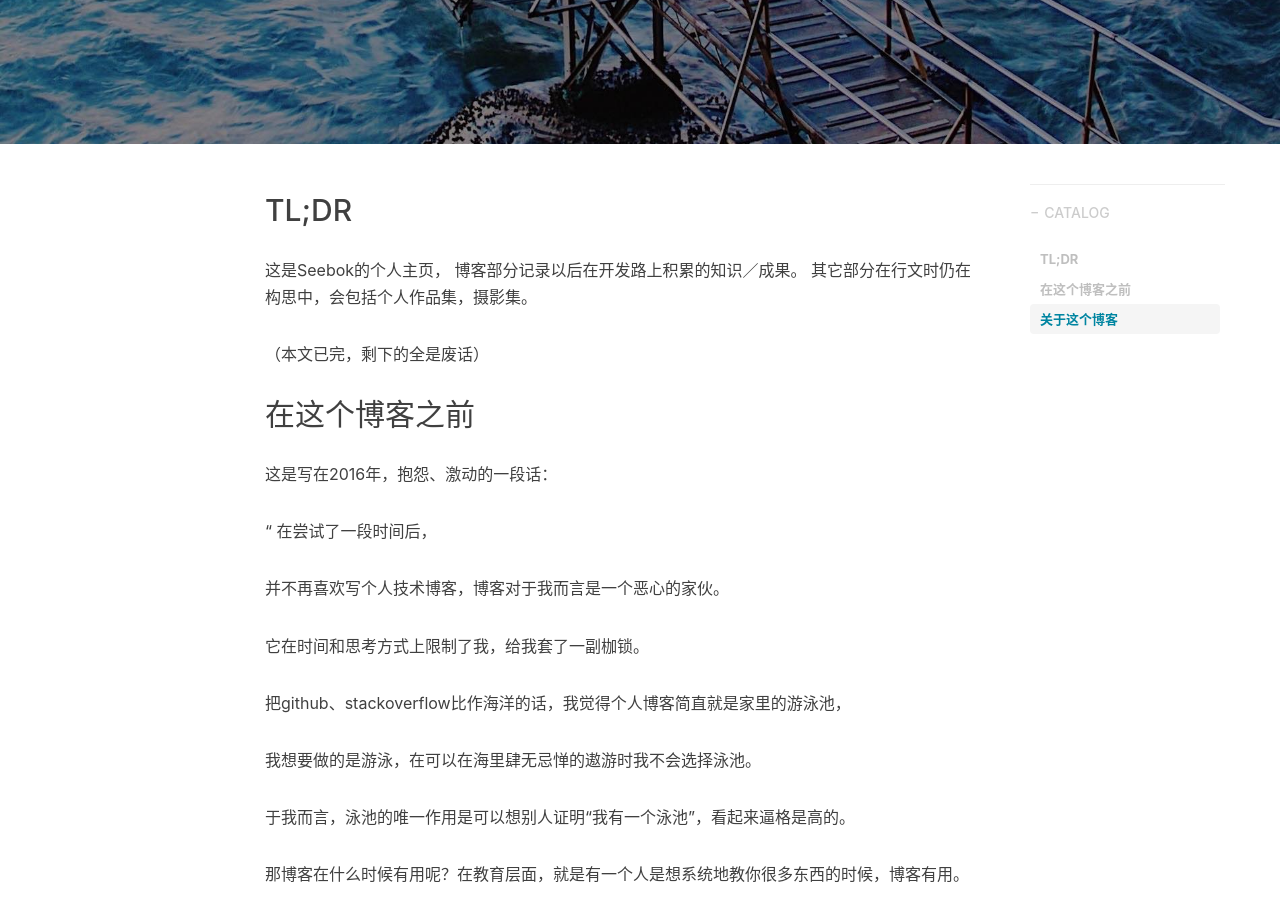
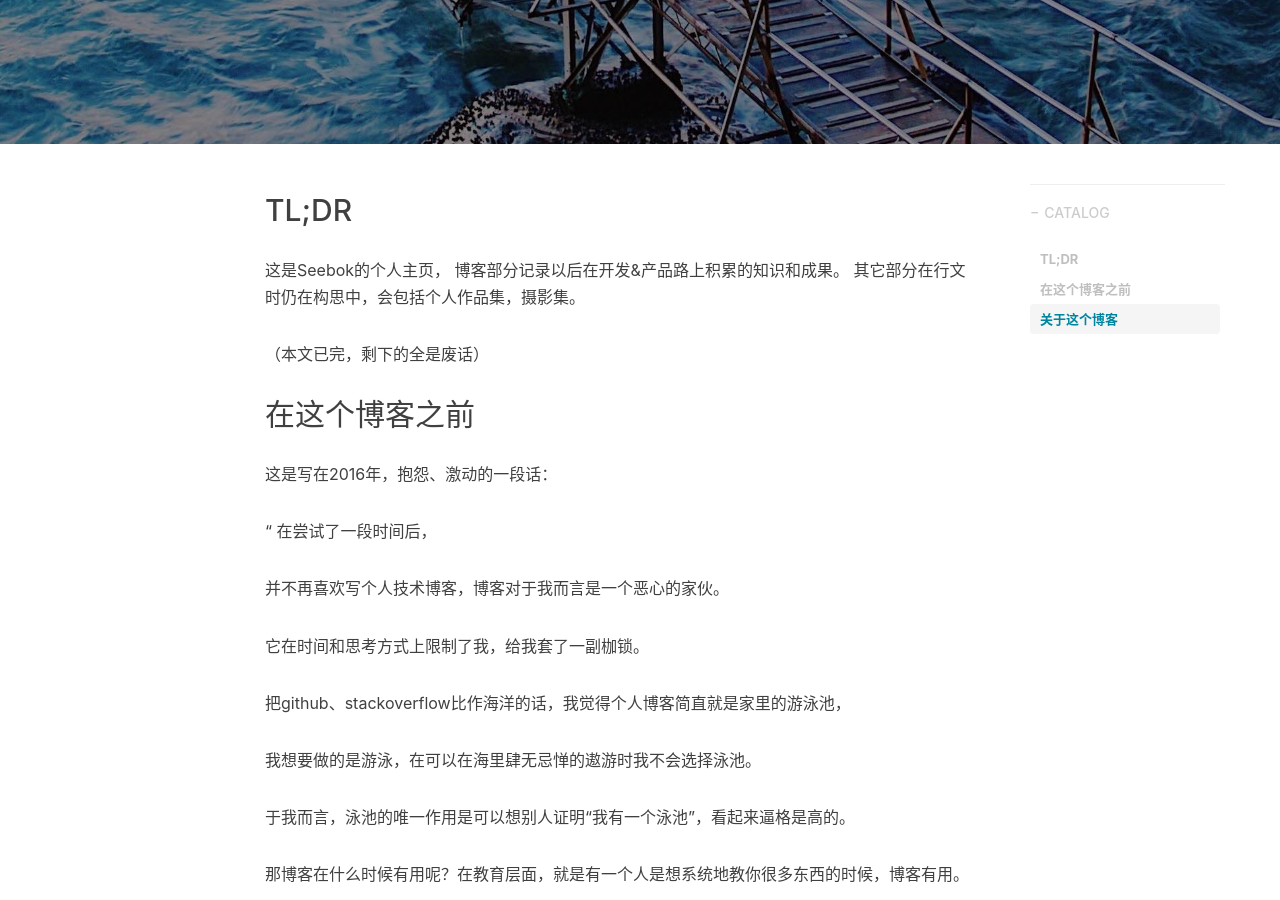
Before and after one commit to HopeSeebok/hopeseebok.github.io, a Jekyll site: the page built from _posts/2017-10-12-blog-intro.markdown, in a window 1280 px wide and 900 px high, scrolled down 379 px. Built offline with Jekyll 4.4.1, drawn with Linux system fonts in a browser that asks for light colours; nearby versions of some CDN libraries; comment, search, counter and statistics services are not loaded.

Commit message:
update INTRO

```diff
--- a/_posts/2017-10-12-blog-intro.markdown
+++ b/_posts/2017-10-12-blog-intro.markdown
@@ -12,7 +12,7 @@ tags:
 
 ## TL;DR
 这是Seebok的个人主页，
-博客部分记录以后在开发路上积累的知识／成果。
+博客部分记录以后在开发&产品路上积累的知识和成果。
 其它部分在行文时仍在构思中，会包括个人作品集，摄影集。
 
 （本文已完，剩下的全是废话）
```
Also changed, not shown: _draft/list.md (added, +8 -0 lines), 1 other file.
